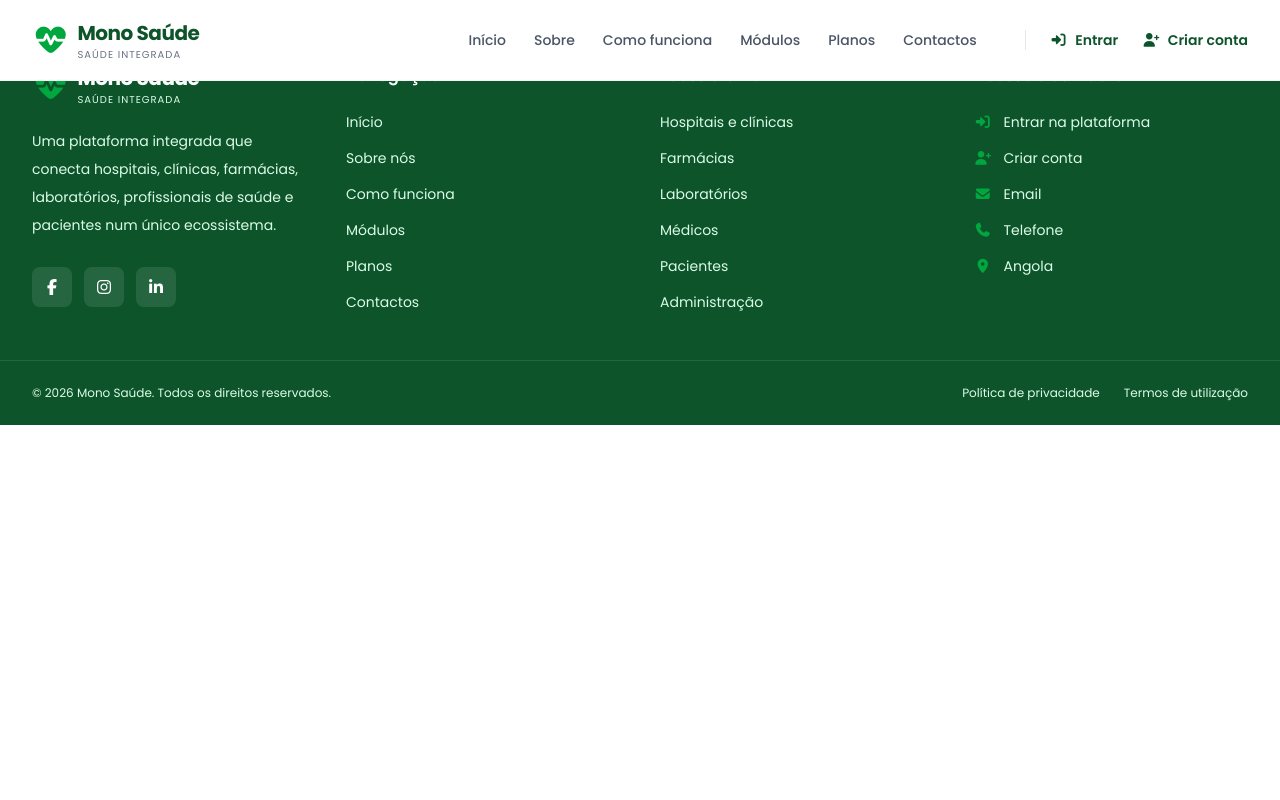
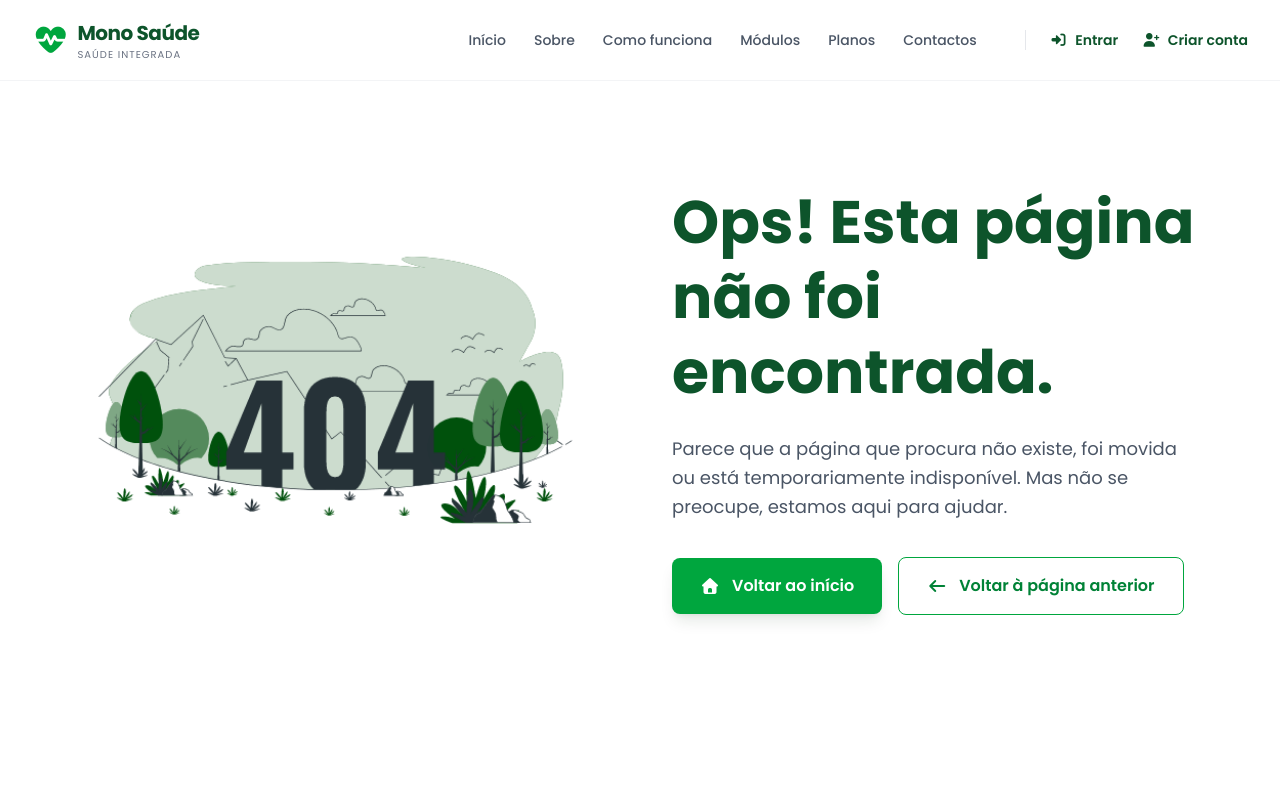
Before and after one commit to nsimba-afonso-nwayami/monosaude, a React (Vite) app: page /login in a window 1280 px wide. Shown: the top 800 px of the page. Built offline with nearby package versions, Linux system fonts and the light colour scheme.

Commit message:
Página notfound feita

```diff
--- a/src/pages/site/NotFound.jsx
+++ b/src/pages/site/NotFound.jsx
@@ -1,3 +1,4 @@
+
 import { Link } from "react-router-dom";
 
 export default function NotFound() {
@@ -5,7 +6,54 @@ export default function NotFound() {
     <>
       <title>Página não encontrada | Mono Saúde</title>
 
-      <section>
+      <section className="min-h-screen w-full bg-white flex items-center justify-center py-20 px-6">
+        <div className="max-w-6xl w-full mx-auto grid lg:grid-cols-2 gap-12 lg:gap-16 items-center">
+
+          {/* Imagem */}
+          <div className="flex items-center justify-center">
+            <img
+              src="/img/404-error.gif"
+              alt="Página não encontrada"
+              className="w-full max-w-lg object-contain"
+            />
+          </div>
+
+          {/* Conteúdo */}
+          <div className="text-center lg:text-left">
+
+            <h1 className="text-4xl sm:text-5xl lg:text-6xl font-bold text-green-900 leading-tight mb-6">
+              Ops! Esta página não foi encontrada.
+            </h1>
+
+            <p className="text-gray-600 text-base sm:text-lg leading-relaxed max-w-lg mx-auto lg:mx-0 mb-9">
+              Parece que a página que procura não existe, foi movida
+              ou está temporariamente indisponível. Mas não se preocupe,
+              estamos aqui para ajudar.
+            </p>
+
+            <div className="flex flex-col sm:flex-row items-center justify-center lg:justify-start gap-4">
+
+              <Link
+                to="/"
+                className="inline-flex items-center justify-center gap-3 w-full sm:w-auto px-7 py-4 rounded-lg bg-green-600 hover:bg-green-500 text-white font-semibold transition-all duration-300 shadow-lg shadow-green-950/10"
+              >
+                <i className="fas fa-home"></i>
+                Voltar ao início
+              </Link>
+
+              <button
+                type="button"
+                onClick={() => window.history.back()}
+                className="inline-flex items-center justify-center gap-3 w-full sm:w-auto px-7 py-4 rounded-lg border border-green-600 text-green-700 hover:bg-green-50 font-semibold transition-all duration-300 cursor-pointer"
+              >
+                <i className="fas fa-arrow-left"></i>
+                Voltar à página anterior
+              </button>
+
+            </div>
+
+          </div>
+        </div>
       </section>
     </>
   );
```
